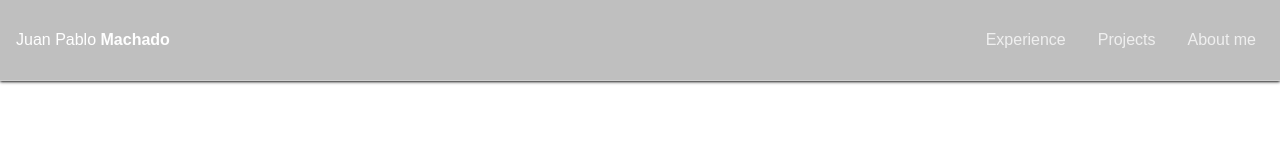
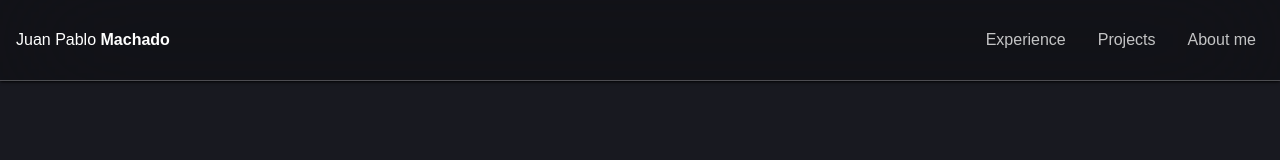
Before and after one commit to juanpmachadob/portfolio, an Astro site: page / in a window 1280 px wide. Built offline with nearby package versions, Linux system fonts and the light colour scheme; Astro itself is replaced by a stand-in of ours.

Commit message:
fix: background color in Layout component

```diff
--- a/src/layouts/Layout.astro
+++ b/src/layouts/Layout.astro
@@ -46,7 +46,7 @@ const { title } = Astro.props;
   }
 
   html {
-    background: ##181920;
+    background: #181920;
     font-family: "Montserrat Variable", sans-serif;
     min-height: 100vh;
     scrollbar-gutter: stable;
```
